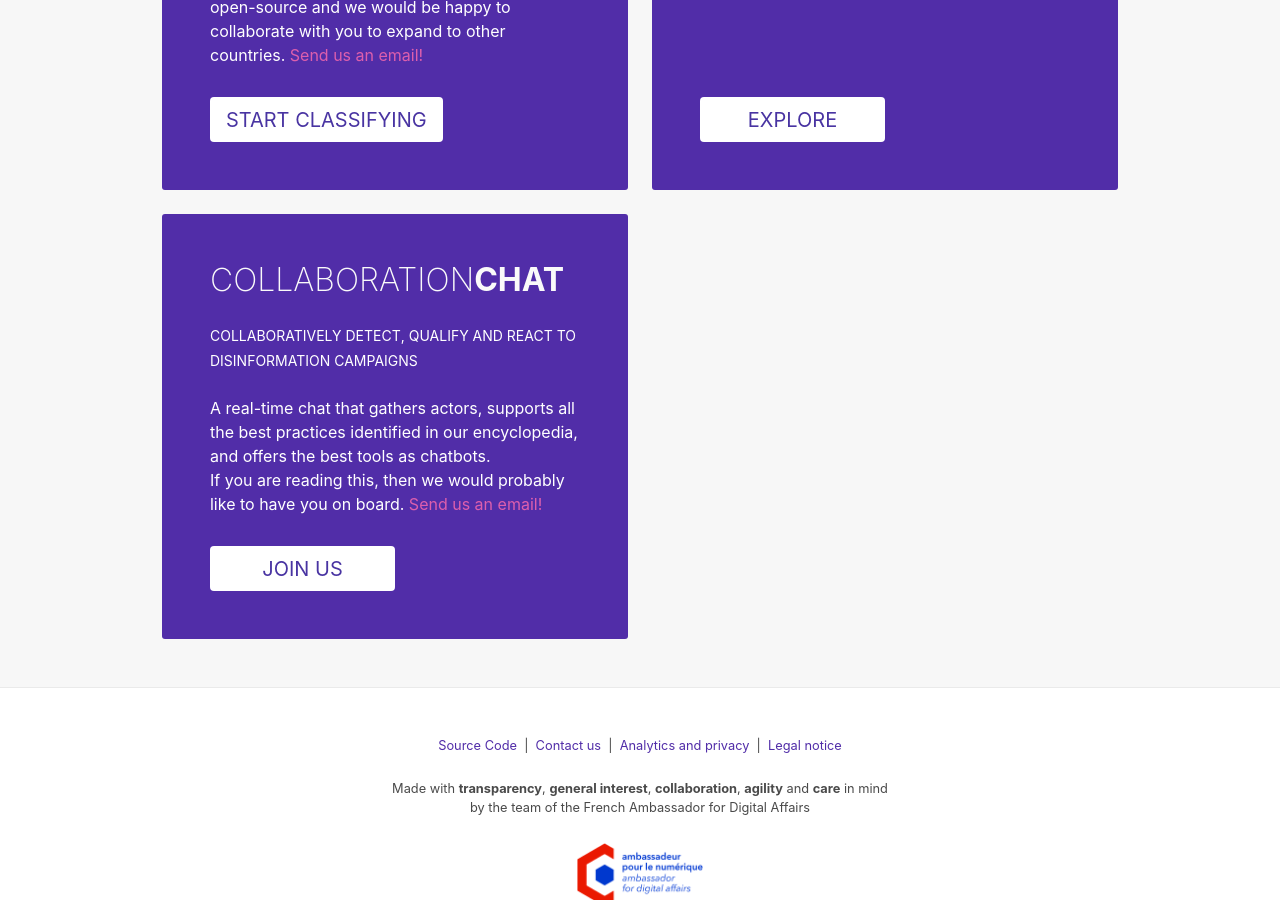
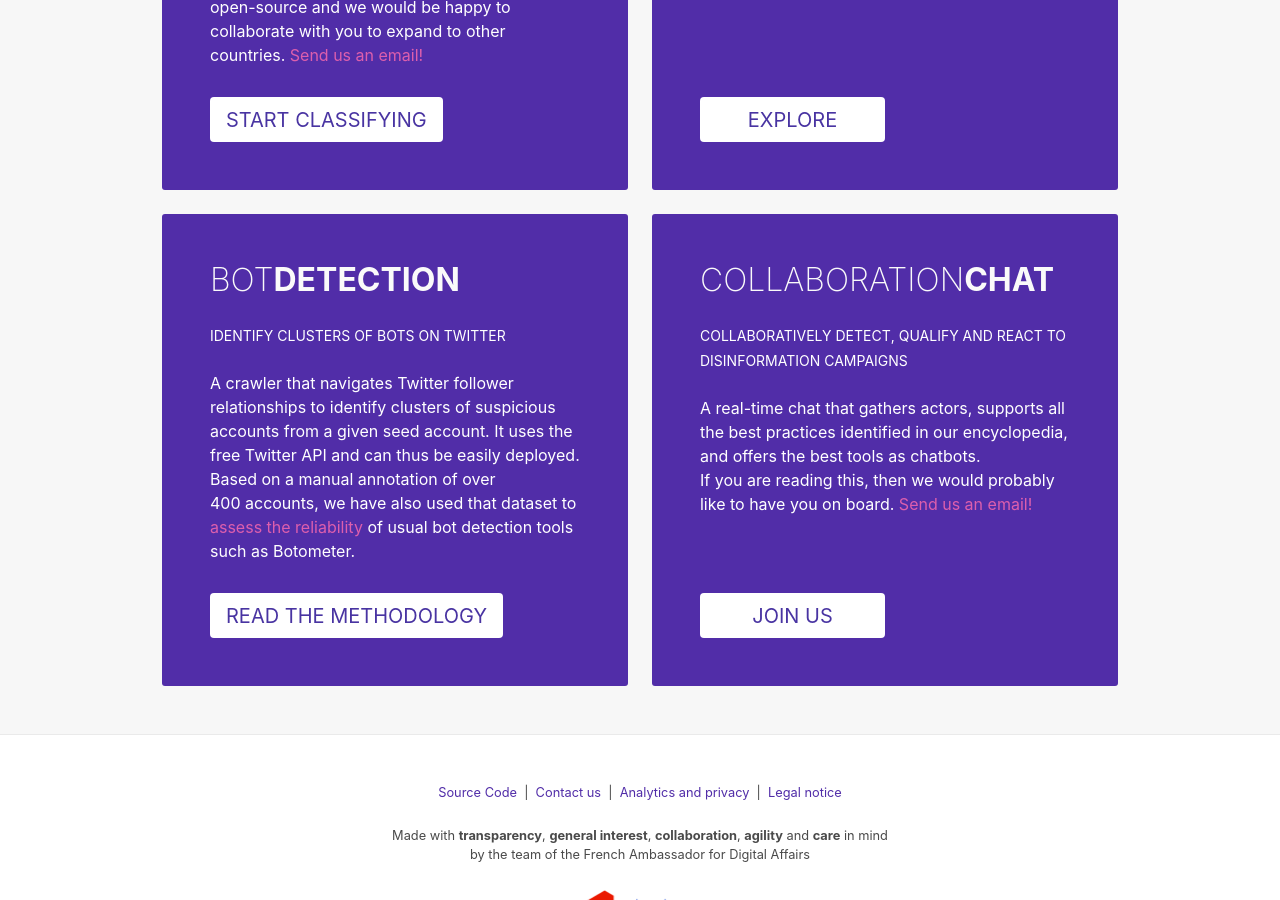
Before and after one commit to ambanum/disinfo.quaidorsay.fr, a Jekyll site: the page built from _pages/index.html, in a window 1280 px wide and 900 px high, scrolled down 1116 px. Built offline with Jekyll 4.4.1, drawn with Linux system fonts in a browser that asks for light colours; comment, search, counter and statistics services are not loaded.

Commit message:
List sismo on landing page

```diff
--- a/_pages/index.html
+++ b/_pages/index.html
@@ -103,6 +103,25 @@ nav_exclude: true
 					<div class="work-item">
 						<div>
 							<h2 class="title is-spaced">
+								<span class="thin">Bot</span><wbr>Detection
+							</h2>
+							<h4 class="subtitle is-spaced">
+								Identify clusters of bots on Twitter
+							</h4>
+							<p>
+								A crawler that navigates Twitter follower relationships to identify clusters of suspicious accounts from a given seed account. It uses the free Twitter API and can thus be easily deployed.<br/>
+								Based on a manual annotation of over 400&nbsp;accounts, we have also used that dataset to <a href="/encyclopedia/qualification/tools#reliability-assessment">assess the reliability</a> of usual bot detection tools such as Botometer.
+							</p>
+						</div>
+						<a href="http://sismo.quaidorsay.fr" class="button is-white is-medium">
+							Read the methodology
+						</a>
+					</div>
+				</div>
+				<div class="column is-5 work-item-column">
+					<div class="work-item">
+						<div>
+							<h2 class="title is-spaced">
 								<span class="thin">Collaboration</span><wbr>chat
 							</h2>
 							<h4 class="subtitle is-spaced">
```
